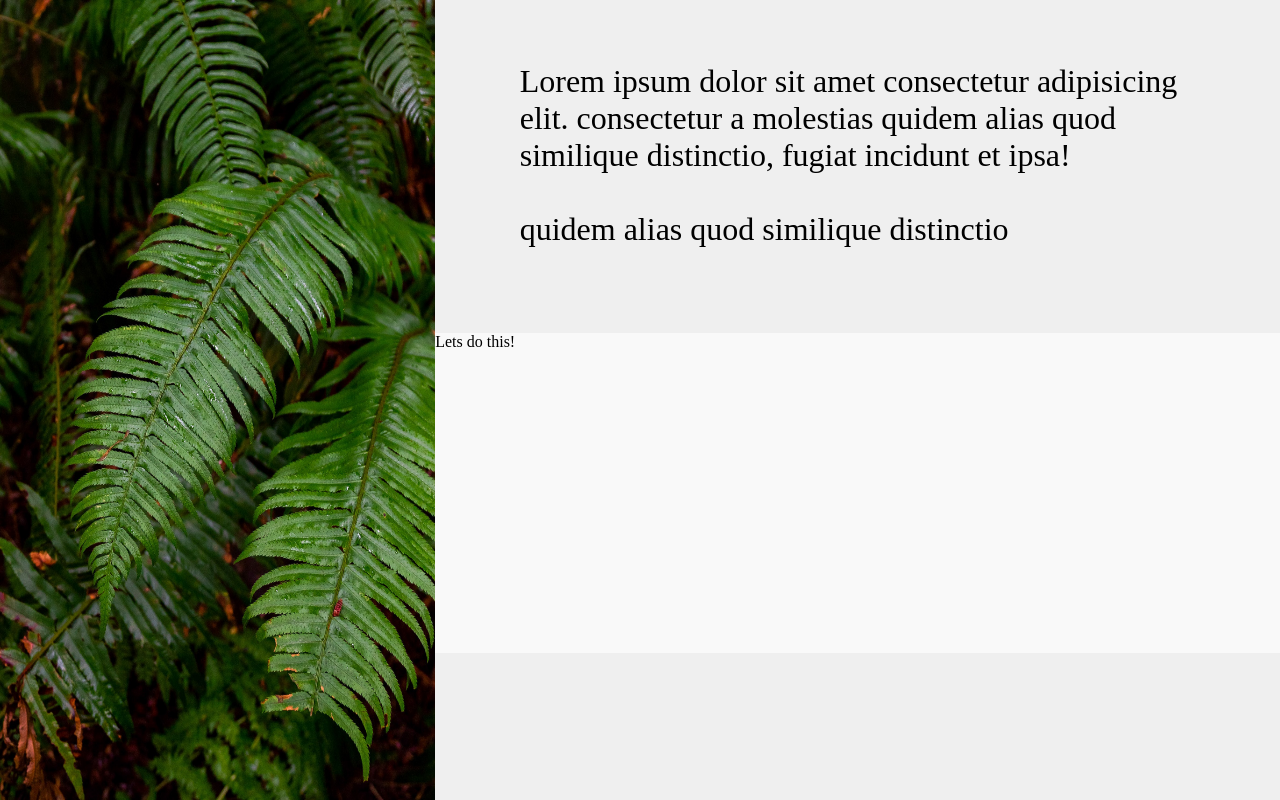
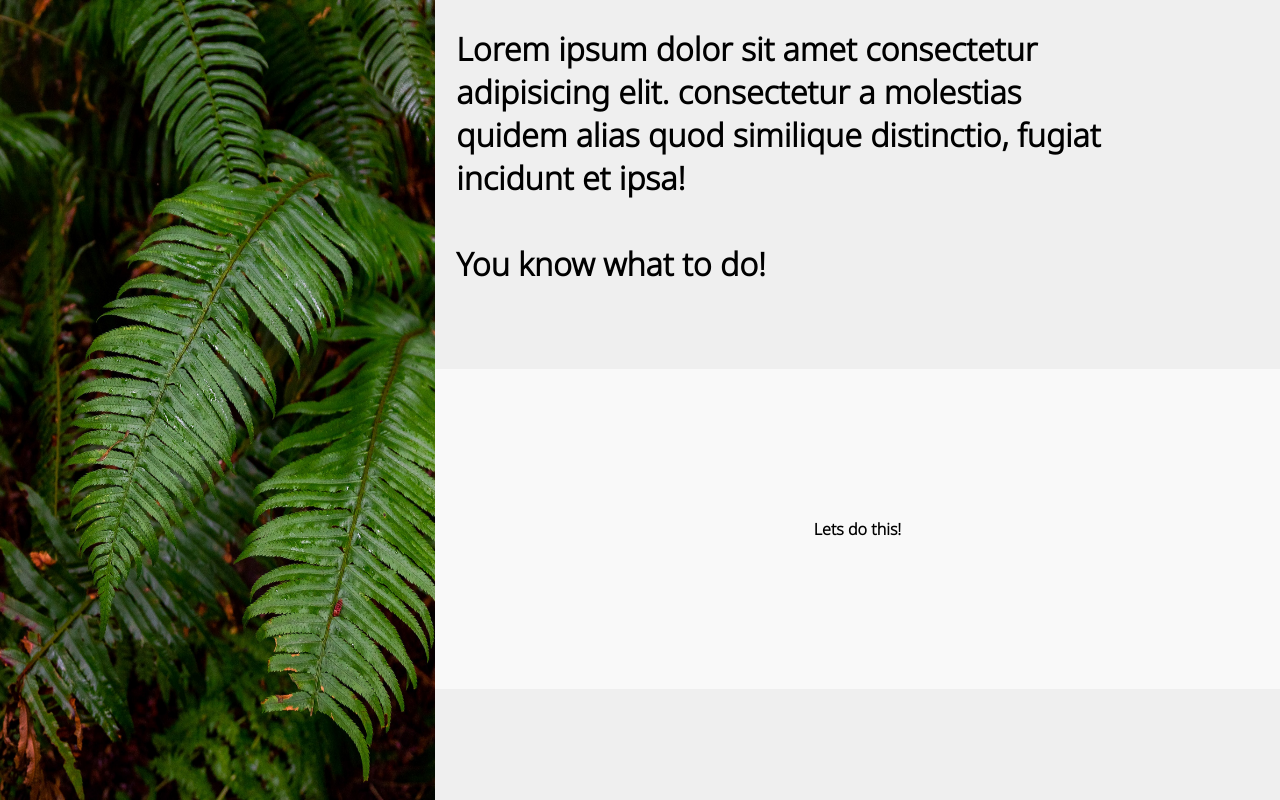
Before and after one commit to ReneSzz/forms_test, a plain HTML site: page index.html in a window 1280 px wide. Drawn offline with Linux system fonts and the light colour scheme.

Commit message:
added more styling

```diff
--- a/index.html
+++ b/index.html
@@ -11,7 +11,7 @@
     <div class="container">
     <img class="backgroundImage" src="images/background.jpg" alt="leaves">
     <div class="submitPage">
-    <div class="header">Lorem ipsum dolor sit amet consectetur adipisicing elit. consectetur a molestias quidem alias quod similique distinctio, fugiat incidunt et ipsa! <br>  <br> quidem alias quod similique distinctio</div>
+    <div class="header">Lorem ipsum dolor sit amet consectetur adipisicing elit. consectetur a molestias quidem alias quod similique distinctio, fugiat incidunt et ipsa! <br>  <br> You know what to do!</div>
     <div class="submitSection">
         <div class="submitHeader">Lets do this!</div>
     </div>
--- a/style.css
+++ b/style.css
@@ -1,10 +1,11 @@
-
+@import url('https://fonts.googleapis.com/css2?family=Noto+Sans:wght@300&display=swap');
 
 body {
 padding: 0;
 margin: 0;
 border: 0;
 overflow: hidden;
+font-family: 'Noto Sans', sans-serif;
 }
 
 .container {
@@ -32,15 +33,20 @@ align-items: center;
 
 .header {
 font-size: 2rem;
-
 width: 80%;
+margin-right: 15%;
+font-weight: 900;
 }
 
 .submitSection {
+    display: flex;
+    justify-content: center;
+    align-items: center;
     margin-top: 10%;
     margin-bottom: 10%;
     box-shadow: inset;
     width: 100%;
     height: 40%;
     background: #F9F9F9;
+    font-weight: 700;
 }
```
